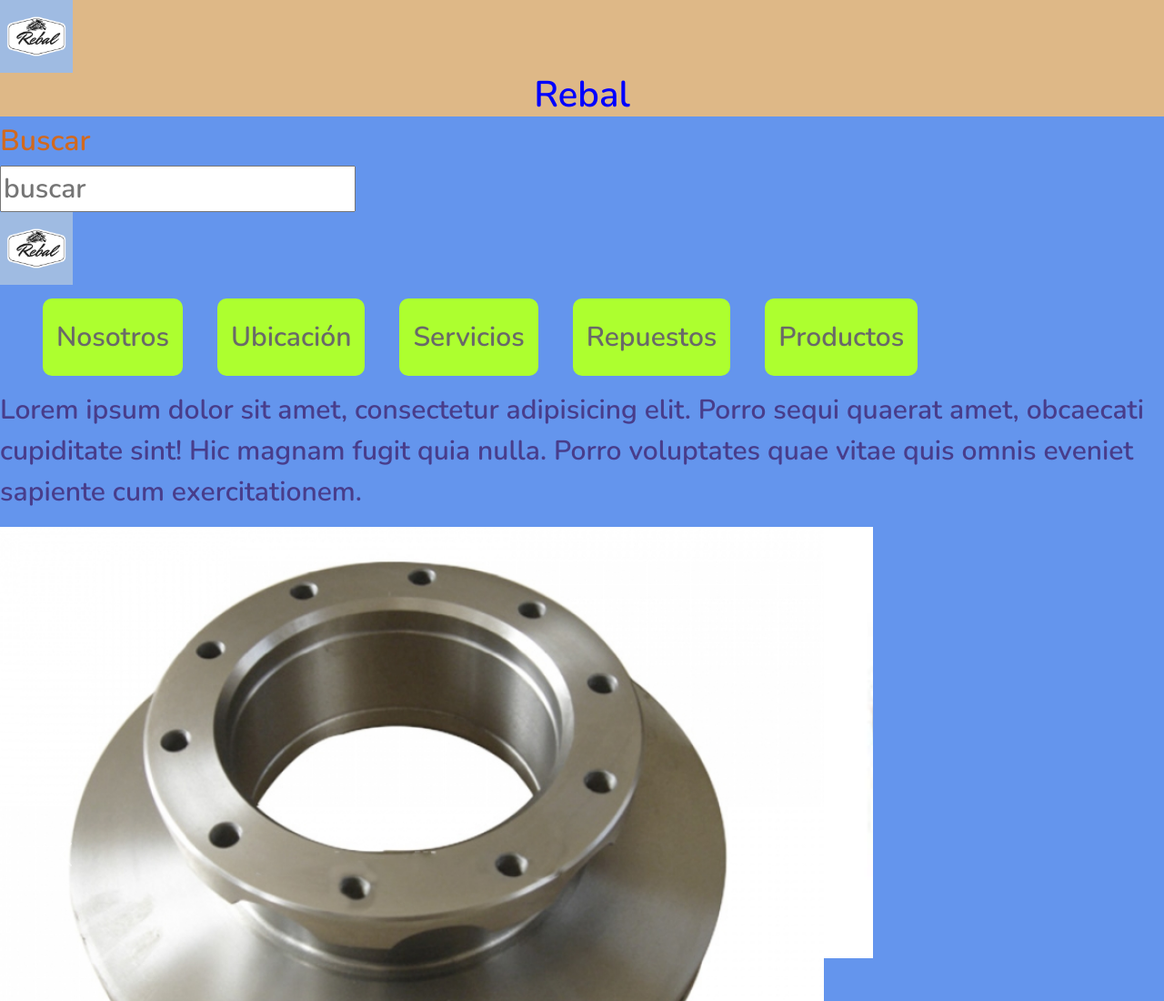
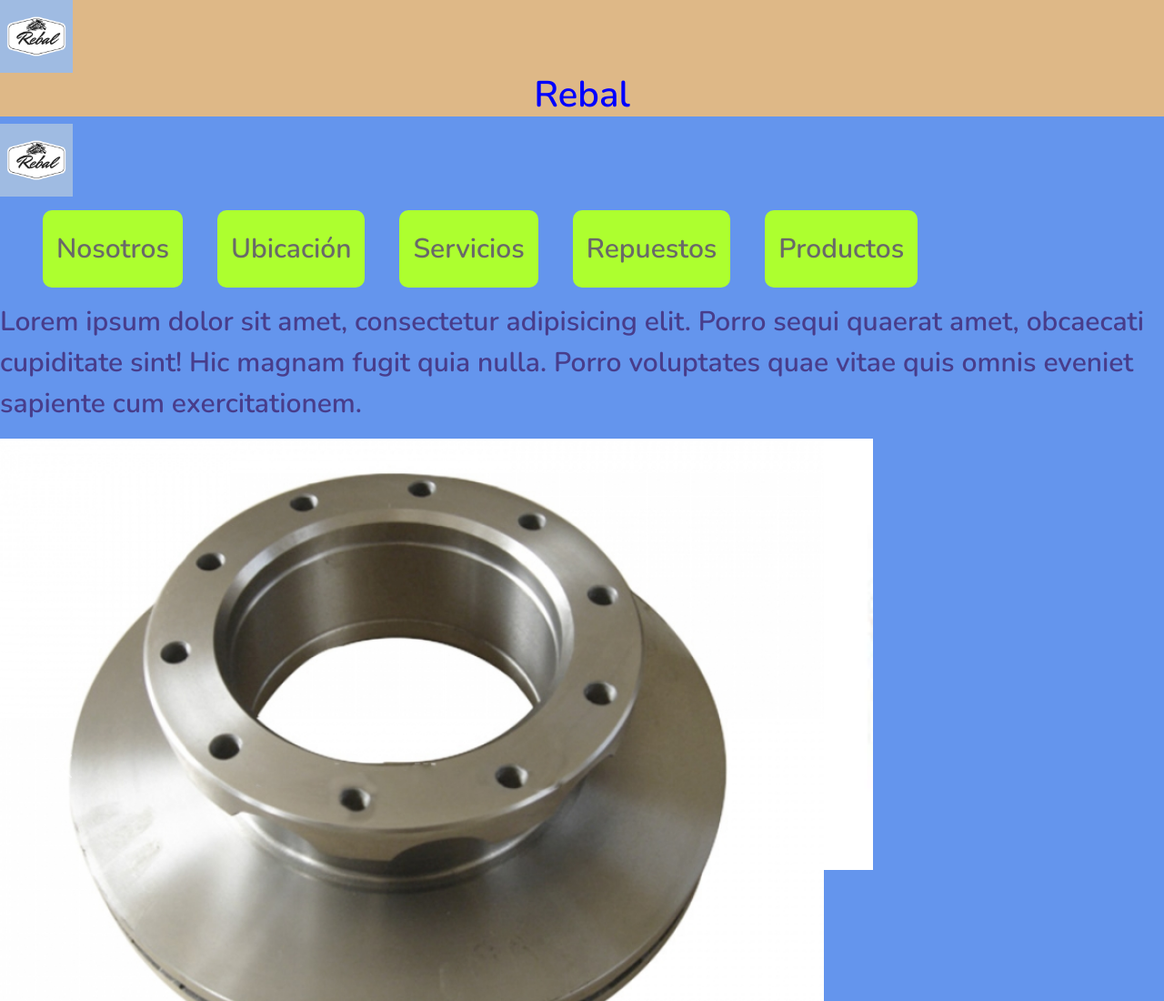
Before and after one commit to Nayaret8/RebalCid, a website: page index.html in a window 1280 px wide. Shown: the top 1100 px of the page at 91% size. Drawn offline with nearby package versions, Linux system fonts and the light colour scheme.

Commit message:
elimanado buscar

```diff
--- a/index.html
+++ b/index.html
@@ -27,10 +27,6 @@
 
     <main>
 
-        <h2 class="titulo__buscar-h">Buscar</h2>
-        <form>
-            <input type="text" placeholder="buscar">
-        </form>
 
         <nav>
             <img src="logoRebal.png" alt="logo" width="80px" class="logo__chico">
```
